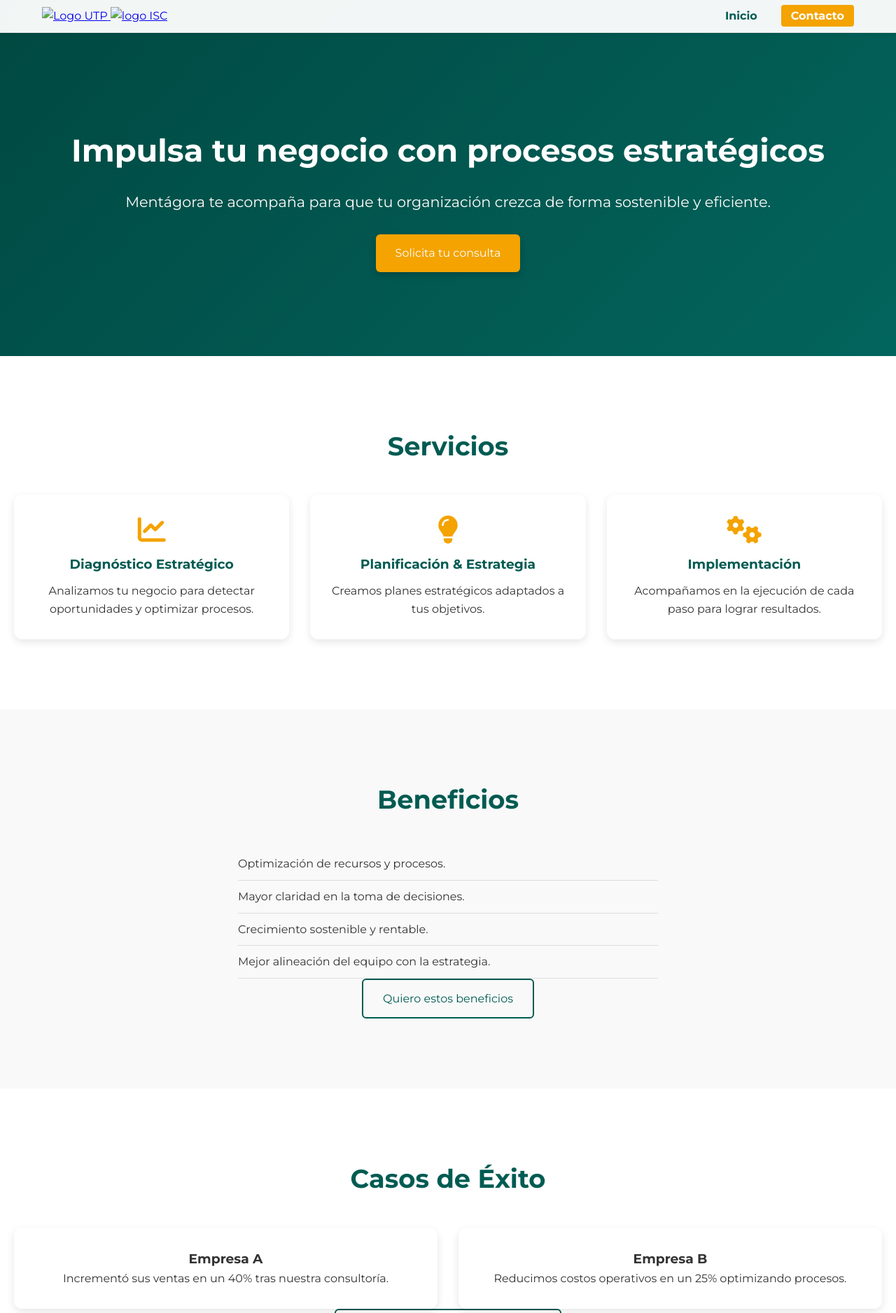
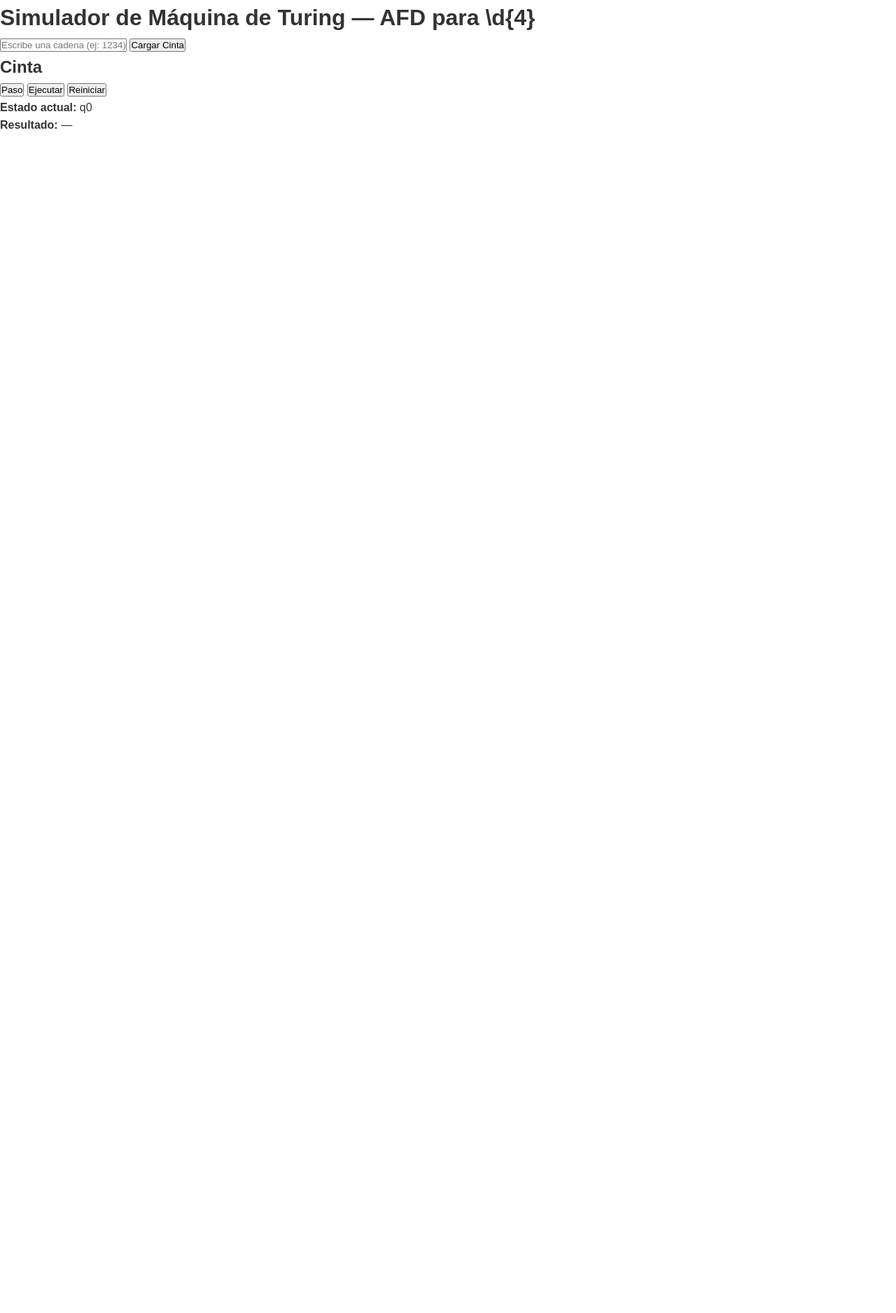
Before and after one commit to SamuelZuleta1/Proyecto-Final-MT-GLF, a plain HTML site: page index.html in a window 1280 px wide. Shown: the top 1877 px of the page at 70% size. After the commit the page ends 800 px from the top, so only its background shows below. Drawn offline with Linux system fonts and the light colour scheme.

Commit message:
Revise index.html for Turing Machine Simulator
Updated the structure and content of the HTML file to reflect changes in the simulator's title and added input elements for user interaction.

```diff
--- a/index.html
+++ b/index.html
@@ -1,120 +1,36 @@
-
-
 <!DOCTYPE html>
 <html lang="es">
 <head>
-  <meta charset="UTF-8">
-  <meta name="viewport" content="width=device-width, initial-scale=1.0">
-  <title>SIMULADOR DE MÁQUINA DE TURING</title>
-  <link rel="stylesheet" href="style.css">
-  <link href="https://fonts.googleapis.com/css2?family=Montserrat:wght@400;700&display=swap" rel="stylesheet">
-  <link rel="stylesheet" href="https://cdnjs.cloudflare.com/ajax/libs/font-awesome/6.5.0/css/all.min.css">
+    <meta charset="UTF-8">
+    <title>Simulador de Máquina de Turing — \d{4}</title>
+    <link rel="stylesheet" href="style.css">
 </head>
 <body>
-  <header>
-    <div class="container nav-container">
-      <a href="#inicio" class="logo">
-        <img src="logoUTP.png" alt="Logo UTP">
-        <img src="logoISC.png" alt="logo ISC">
-      </a>
-      <nav>
-        <ul class="nav-links">
-          <li><a href="#inicio">Inicio</a></li>
-          <li><a href="#contacto" class="cta-nav">Contacto</a></li>
-        </ul>
-      </nav>
+
+    <h1>Simulador de Máquina de Turing — AFD para \d{4}</h1>
+
+    <div class="input-area">
+        <input type="text" id="inputString" placeholder="Escribe una cadena (ej: 1234)">
+        <button id="loadBtn">Cargar Cinta</button>
     </div>
-  </header>
 
-  <!-- Hero con fondo degradado -->
-  <section id="inicio" class="hero">
-    <div class="overlay"></div>
-    <div class="container hero-content">
-      <h1>Impulsa tu negocio con procesos estratégicos</h1>
-      <p>Mentágora te acompaña para que tu organización crezca de forma sostenible y eficiente.</p>
-      <a href="#contacto" class="btn-primary">Solicita tu consulta</a>
+    <div class="machine">
+        <h2>Cinta</h2>
+        <div id="tape" class="tape"></div>
+        <div id="headPosition" class="head"></div>
     </div>
-  </section>
 
-  <!-- Servicios con glass cards -->
-  <section id="servicios" class="section">
-    <div class="container">
-      <h2>Servicios</h2>
-      <div class="cards">
-        <div class="card glass">
-          <i class="fas fa-chart-line icon"></i>
-          <h3>Diagnóstico Estratégico</h3>
-          <p>Analizamos tu negocio para detectar oportunidades y optimizar procesos.</p>
-        </div>
-        <div class="card glass">
-          <i class="fas fa-lightbulb icon"></i>
-          <h3>Planificación & Estrategia</h3>
-          <p>Creamos planes estratégicos adaptados a tus objetivos.</p>
-        </div>
-        <div class="card glass">
-          <i class="fas fa-cogs icon"></i>
-          <h3>Implementación</h3>
-          <p>Acompañamos en la ejecución de cada paso para lograr resultados.</p>
-        </div>
-      </div>
+    <div class="controls">
+        <button id="stepBtn">Paso</button>
+        <button id="runBtn">Ejecutar</button>
+        <button id="resetBtn">Reiniciar</button>
     </div>
-  </section>
 
-  <!-- Beneficios -->
-  <section id="beneficios" class="section alt">
-    <div class="container">
-      <h2>Beneficios</h2>
-      <ul class="benefits">
-        <li>Optimización de recursos y procesos.</li>
-        <li>Mayor claridad en la toma de decisiones.</li>
-        <li>Crecimiento sostenible y rentable.</li>
-        <li>Mejor alineación del equipo con la estrategia.</li>
-      </ul>
-      <a href="#contacto" class="btn-secondary">Quiero estos beneficios</a>
+    <div class="status">
+        <p><strong>Estado actual:</strong> <span id="currentState">q0</span></p>
+        <p><strong>Resultado:</strong> <span id="result">—</span></p>
     </div>
-  </section>
 
-  <!-- Casos de Éxito -->
-  <section id="casos" class="section">
-    <div class="container">
-      <h2>Casos de Éxito</h2>
-      <div class="cases">
-        <div class="case glass">
-          <h3>Empresa A</h3>
-          <p>Incrementó sus ventas en un 40% tras nuestra consultoría.</p>
-        </div>
-        <div class="case glass">
-          <h3>Empresa B</h3>
-          <p>Reducimos costos operativos en un 25% optimizando procesos.</p>
-        </div>
-      </div>
-      <a href="#contacto" class="btn-secondary">Sé nuestro próximo caso de éxito</a>
-    </div>
-  </section>
-
-  <!-- Contacto -->
-  <section id="contacto" class="section alt">
-    <div class="container">
-      <h2>Contacto</h2>
-      <form class="contact-form glass">
-        <input type="text" placeholder="Nombre" required>
-        <input type="email" placeholder="Correo electrónico" required>
-        <textarea placeholder="Mensaje" rows="5" required></textarea>
-        <button type="submit" class="btn-primary">Enviar</button>
-      </form>
-    </div>
-  </section>
-
-  <footer>
-    <div class="container footer-content">
-      <p>&copy; 2025 Mentágora - Procesos Estratégicos</p>
-      <div class="social-icons">
-        <a href="#"><i class="fab fa-facebook-f"></i></a>
-        <a href="#"><i class="fab fa-instagram"></i></a>
-        <a href="#"><i class="fab fa-linkedin-in"></i></a>
-        <a href="#"><i class="fab fa-twitter"></i></a>
-      </div>
-    </div>
-  </footer>
+    <script src="script.js"></script>
 </body>
 </html>
```
